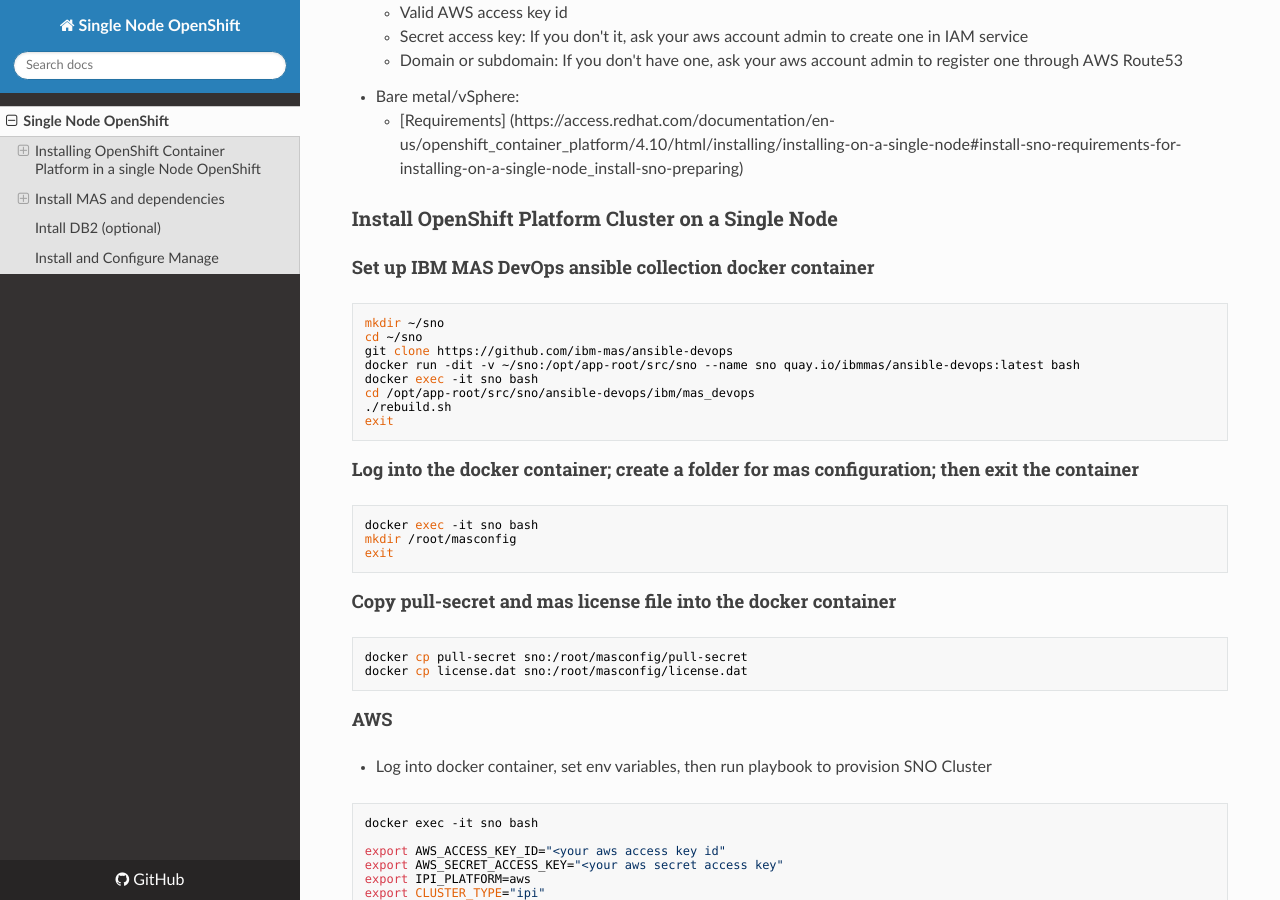
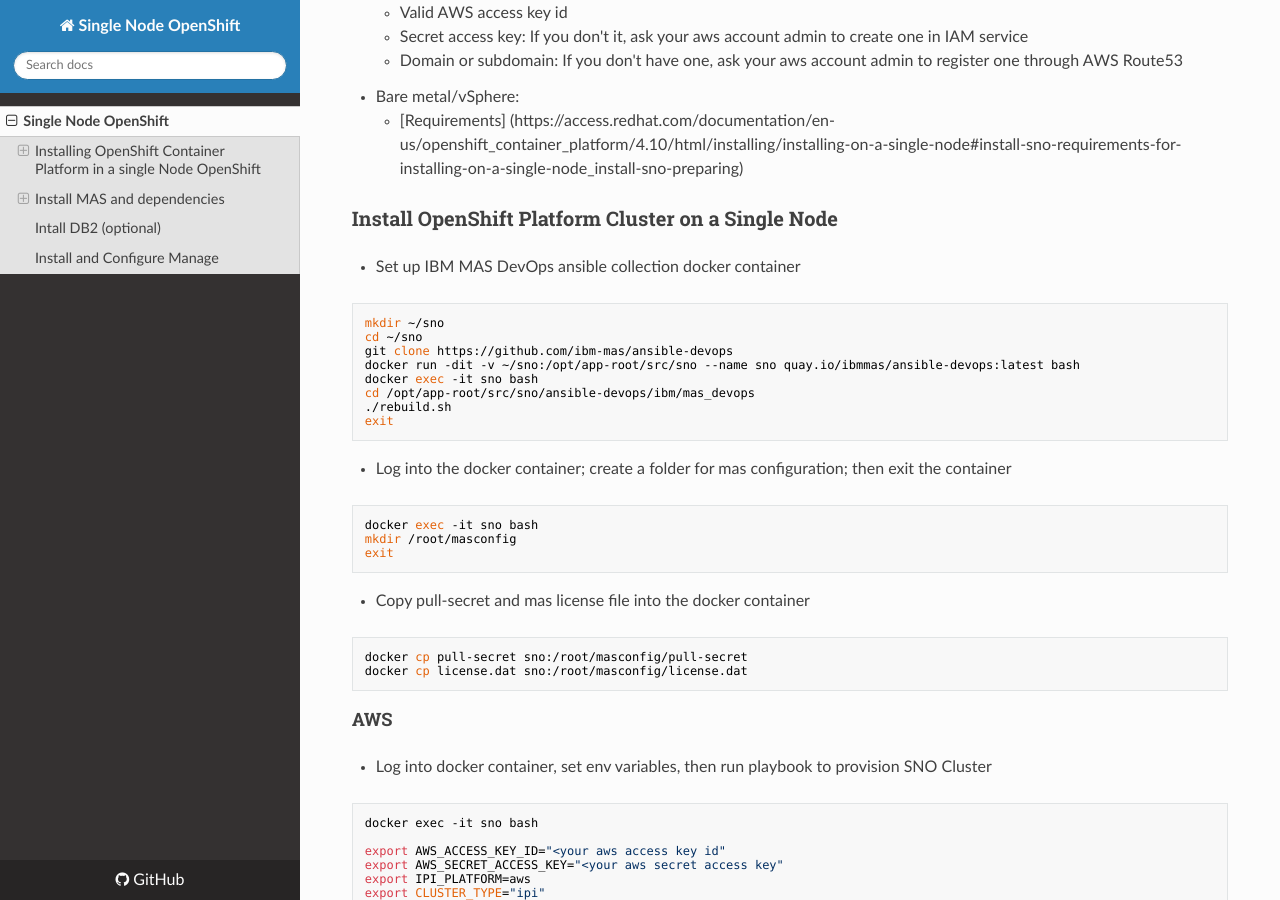
Before and after one commit to ibm-mas-manage/sno, an MkDocs documentation site: the page built from docs/index.md, in a window 1280 px wide and 900 px high, scrolled down 893 px. Built offline with MkDocs 1.6.1, drawn with Linux system fonts in a browser that asks for light colours; nearby versions of some CDN libraries.

````diff
--- a/docs/index.md
+++ b/docs/index.md
@@ -28,7 +28,7 @@ openshift pull secret file (pull-secret). It can be downloaded from [here] (http
 
 ### Install OpenShift Platform Cluster on a Single Node
 
-#### Set up IBM MAS DevOps ansible collection docker container
+- Set up IBM MAS DevOps ansible collection docker container
 
 ```
 mkdir ~/sno
@@ -41,7 +41,7 @@ cd /opt/app-root/src/sno/ansible-devops/ibm/mas_devops
 exit
 ```
 
-####  Log into the docker container; create a folder for mas configuration; then exit the container
+- Log into the docker container; create a folder for mas configuration; then exit the container
 
 ```
 docker exec -it sno bash
@@ -49,7 +49,7 @@ mkdir /root/masconfig
 exit
 ```
 
-#### Copy pull-secret and mas license file into the docker container
+- Copy pull-secret and mas license file into the docker container
 
 ```
 docker cp pull-secret sno:/root/masconfig/pull-secret
````
